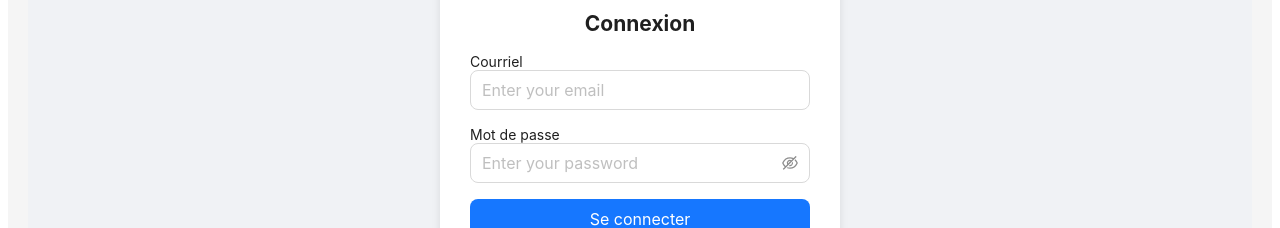
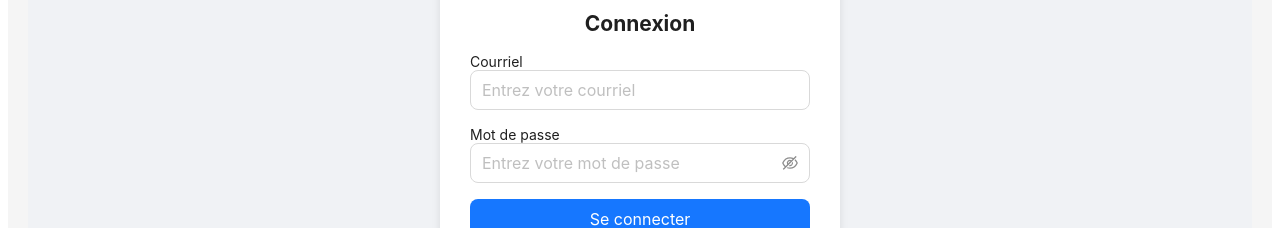
Before and after one commit to germainb/client-react, a React (Create React App) app: page /login in a window 1280 px wide. Shown: the part 296-524 px from the top of the page. Built offline with nearby package versions, Linux system fonts and the light colour scheme.

Commit message:
Francais6

```diff
--- a/src/components/Login.jsx
+++ b/src/components/Login.jsx
@@ -101,7 +101,7 @@ const Login = () => {
                   name="email"
                   type="email"
                   size="large"
-                  placeholder="Enter your email"
+                  placeholder="Entrez votre courriel"
                 />
                 {touched.email && errors.email && (
                   <ErrorText>{errors.email}</ErrorText>
@@ -114,7 +114,7 @@ const Login = () => {
                   as={Input.Password}
                   name="password"
                   size="large"
-                  placeholder="Enter your password"
+                  placeholder="Entrez votre mot de passe"
                 />
                 {touched.password && errors.password && (
                   <ErrorText>{errors.password}</ErrorText>
```
